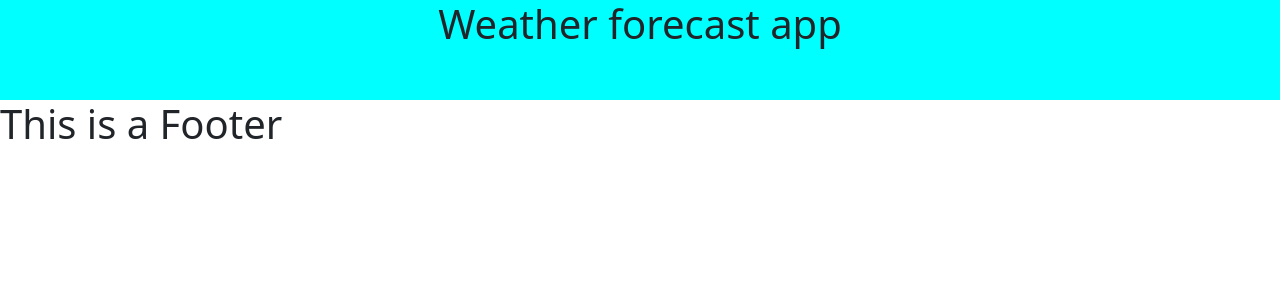
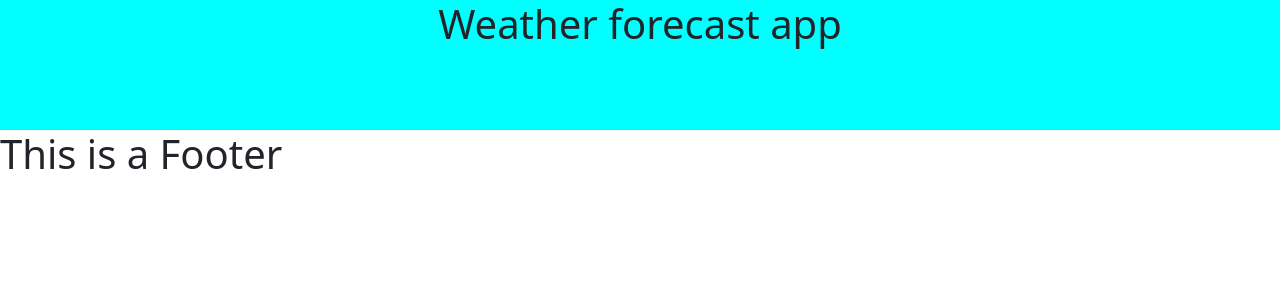
Before and after one commit to Moobell1212/React-weather-forecast, a React (Create React App) app in the folder weather-forecast/: page /#/ in a window 1280 px wide. Shown: the top 300 px of the page. Built offline with nearby package versions, Linux system fonts and the light colour scheme; no server answers.

Commit message:
basic css added to navbar

```diff
--- a/weather-forecast/src/components/Navbar.js
+++ b/weather-forecast/src/components/Navbar.js
@@ -1,10 +1,15 @@
 import React from 'react';
-import "../style/Navbar.css"
+import Container from 'react-bootstrap/Container';
+import "../style/Navbar.css";
 
 export default function NavigationBar() {
     return (
         <div id="navbar">
-        <h1 id="title">Weather forecast app</h1>
+            <Container >
+                <div id="title">
+                    <h1>Weather forecast app</h1>
+                </div>
+            </Container>
         </div>
     )
 }
--- a/weather-forecast/src/style/Navbar.css
+++ b/weather-forecast/src/style/Navbar.css
@@ -1,9 +1,10 @@
-#title {
-    text-align: center;
-    align-content: center;
-}
-
 #navbar {
     background-color: aqua;
-    height:100px;
-}
+    text-align: center;
+    height: 130px;
+};
+
+#title {
+    display: flex;
+    align-content: center;
+};
```
